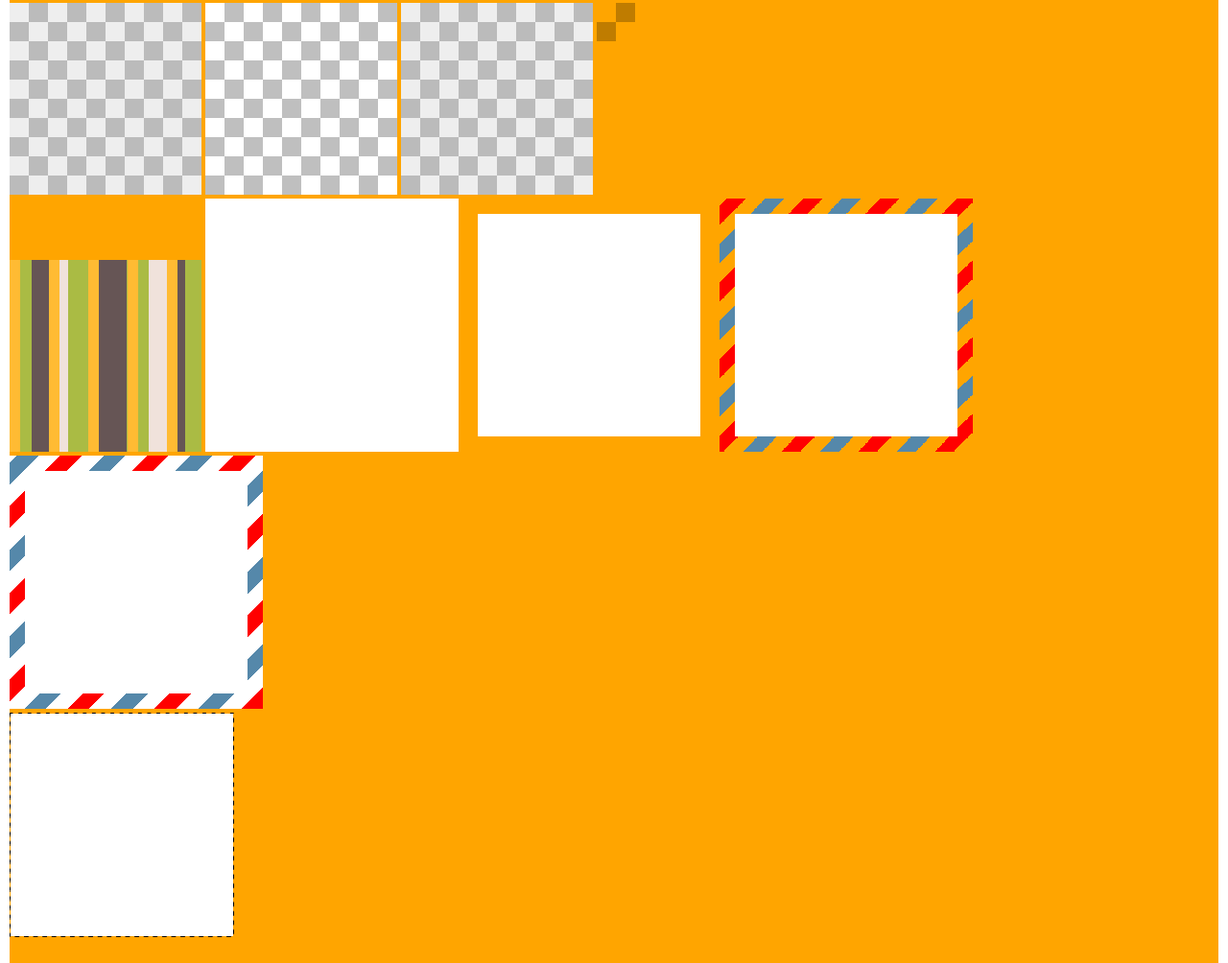
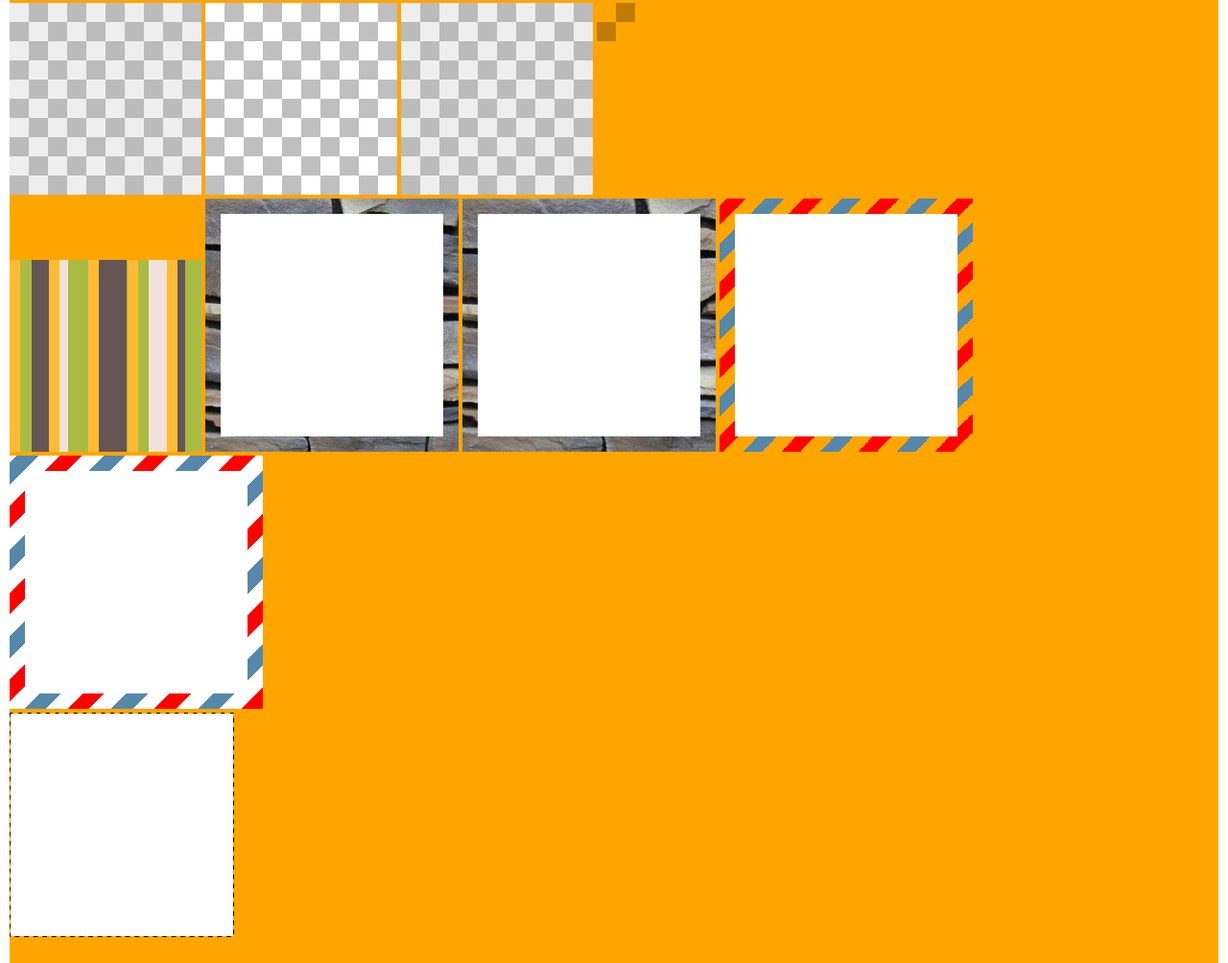
Before and after one commit to sami6002/cssSecret, a plain HTML site: page background&border/border.html in a window 1280 px wide. Shown: the part 1529-2533 px from the top of the page at 96% size. Drawn offline with Linux system fonts and the light colour scheme.

Commit message:
change the files structure

```diff
--- a/css/background&border/border.css
+++ b/background&border/border.css
@@ -250,7 +250,7 @@ body {
     width: 200px;
     padding: 1em;
     border: 1em solid transparent;
-    background: linear-gradient(white,white), url(../images/stone-art.jpg);
+    background: linear-gradient(white,white), url(images/stone-art.jpg);
     background-size: cover;
     background-clip: padding-box, border-box;
     background-origin: border-box;
```
Also changed, not shown: background&border/border.html (renamed from css/background&border/border.html), background&border/images/stone-art.jpg (renamed from images/stone-art.jpg).
